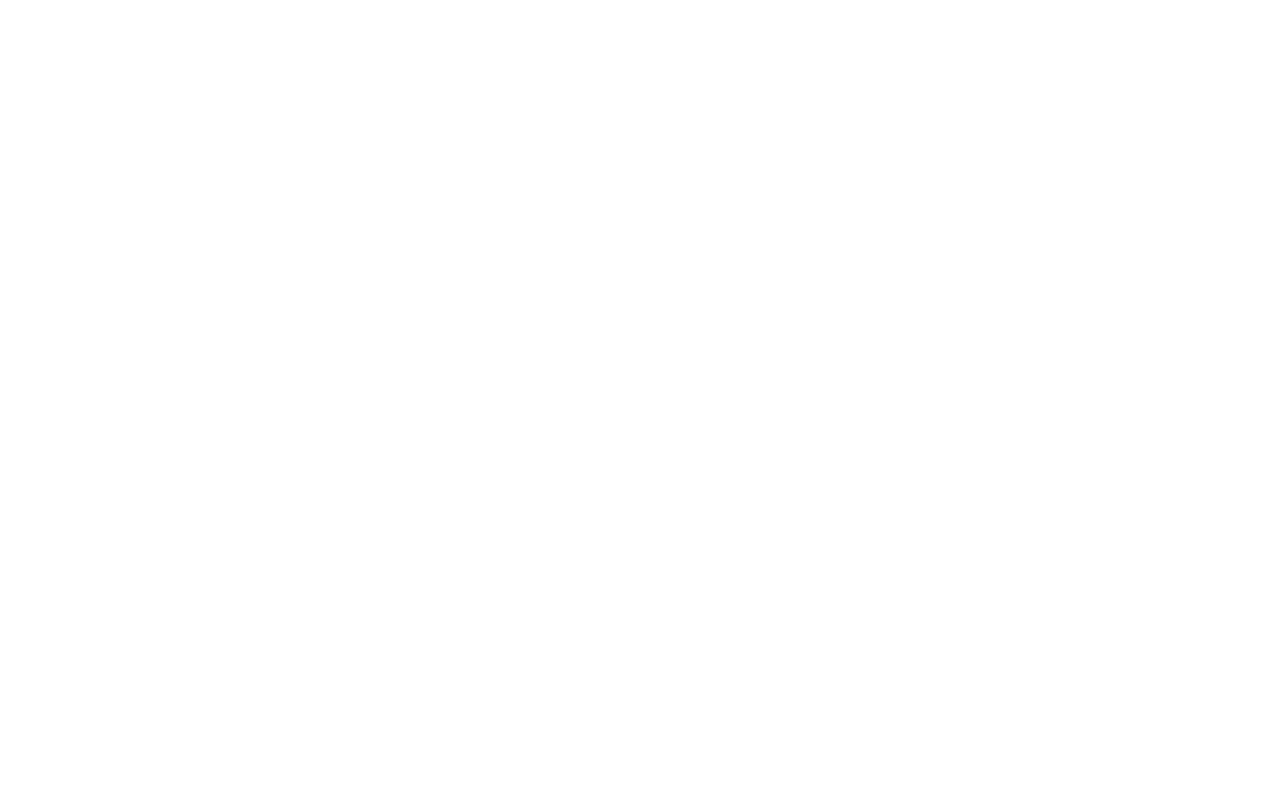
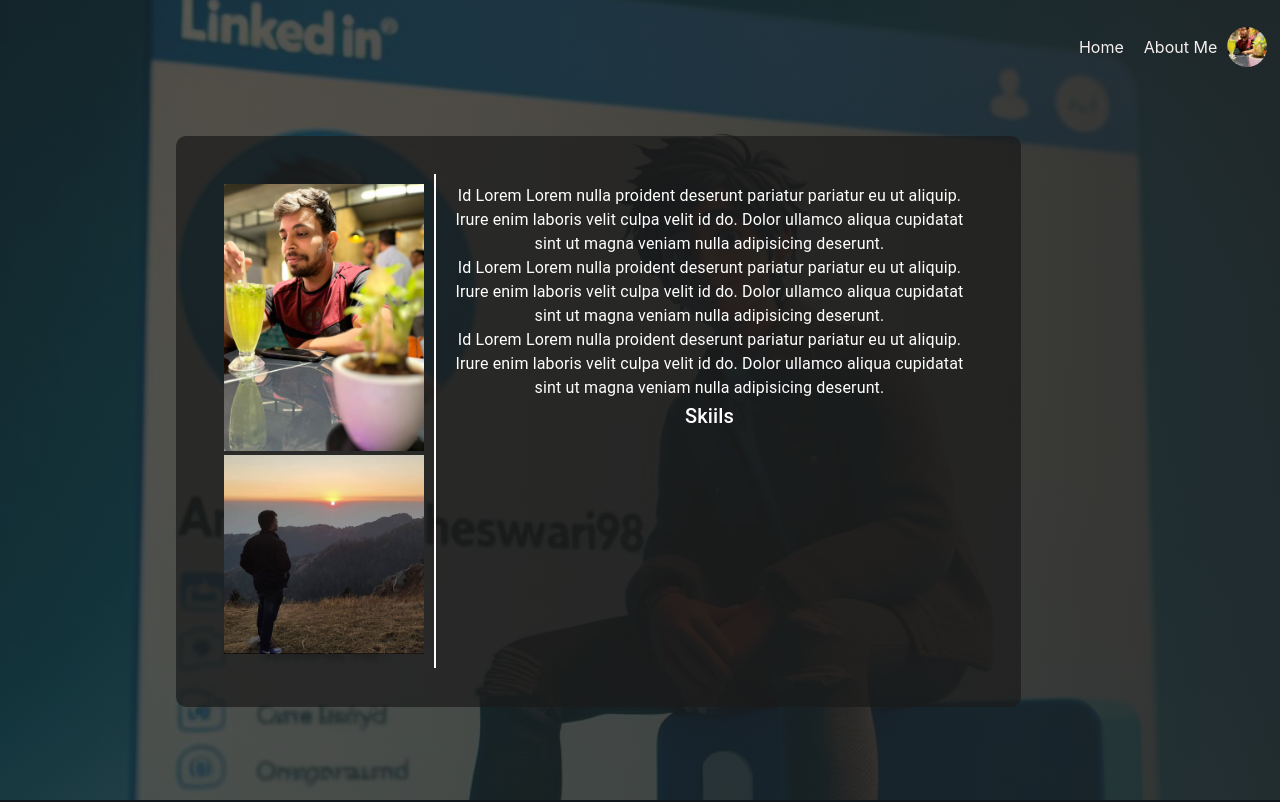
Before and after one commit to ankush98m/ankush98m.github.io, a React (Create React App) app: page /About in a window 1280 px wide. Before the commit this address had no page. Shown: the top 802 px of the page. Built offline with nearby package versions, Linux system fonts and the light colour scheme; grey boxes are pictures that could not be loaded.

Commit message:
added about page

```diff
--- a/src/App.js
+++ b/src/App.js
@@ -2,14 +2,17 @@
 import './App.css';
 import { BrowserRouter, Routes, Route } from "react-router-dom";
 import Home from "./components/Home";
+import About from "./components/About"
 
 function App() {
   return (
     <div className="App">
       <BrowserRouter>
-      <Routes>
-      <Route path="/" element={<Home />} />
-      </Routes>
+        <Routes>
+          <Route path="/" element={<Home />} />
+          <Route path="/Home" element={<Home />} />
+          <Route path="/About" element={<About />} />
+        </Routes>
       </BrowserRouter>
     </div>
   );
--- /dev/null
+++ b/src/components/About.jsx
@@ -0,0 +1,44 @@
+import React from 'react';
+import Navbar from './Navbar';
+import { Button, Typography } from '@mui/material';
+// import Collage from "../assets/images/collage1.jpg"
+import photo1 from "../assets/images/collagePhoto1.jpeg"
+import photo2 from "../assets/images/collagePhoto2.jpeg"
+import photo3 from "../assets/images/collagePhoto4.jpeg"
+import Footer from './Footer';
+
+function About() {
+    return (
+        <>
+            <div className='aboutGradient'>
+                <Navbar />
+                <div className='aboutDiv'>
+                    <div className='aboutLeft'>
+                        <img src={photo1} alt="Ankush Maheshwari" />
+                        <img src={photo2} alt="Ankush Maheshwari" />
+                        {/* <img src={photo3} height="auto" width="200px" /> */}
+                    </div>
+                    <div className='aboutRight'>
+                        <Typography>Id Lorem Lorem nulla proident deserunt pariatur pariatur eu ut aliquip. Irure enim laboris
+                            velit culpa velit id do. Dolor ullamco aliqua cupidatat sint ut magna veniam nulla adipisicing
+                            deserunt.</Typography>
+                            <Typography>Id Lorem Lorem nulla proident deserunt pariatur pariatur eu ut aliquip. Irure enim laboris
+                            velit culpa velit id do. Dolor ullamco aliqua cupidatat sint ut magna veniam nulla adipisicing
+                            deserunt.</Typography>
+                            <Typography>Id Lorem Lorem nulla proident deserunt pariatur pariatur eu ut aliquip. Irure enim laboris
+                            velit culpa velit id do. Dolor ullamco aliqua cupidatat sint ut magna veniam nulla adipisicing
+                            deserunt.</Typography>
+                            <Typography variant='h6'>Skiils</Typography>
+                            <div></div>
+                    </div>
+                </div>
+                <div className='aboutEmptyDiv'>
+
+                </div>
+            </div>
+            <Footer/>
+        </>
+    )
+}
+
+export default About;
```
